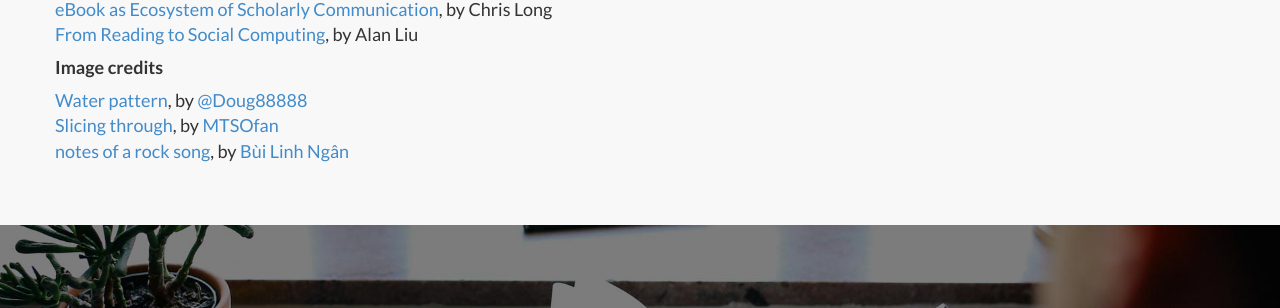
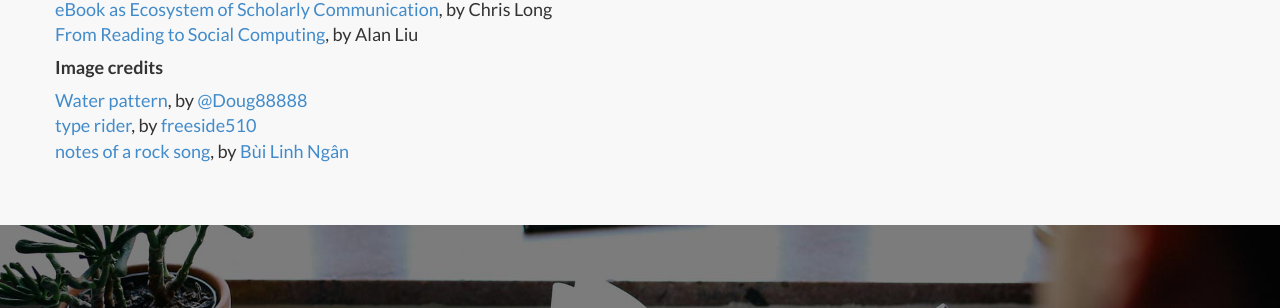
Before and after one commit to HybridPedagogyPublishing/HybridPedagogyPublishing.github.io, a Jekyll site: the page built from about.md, in a window 1280 px wide and 900 px high, scrolled down 1187 px. Shown: the part 231-539 px from the top of the window. Built offline with Jekyll 4.4.1, drawn with Linux system fonts in a browser that asks for light colours; nearby versions of some CDN libraries; library files that are not in the unit come from our copies.

Commit message:
typehack image

```diff
--- a/_posts/2015-01-04-about.markdown
+++ b/_posts/2015-01-04-about.markdown
@@ -1,6 +1,6 @@
 ---
 layout: default
-img: slicing.jpg
+img: typehack.jpg
 category: Services
 title: About Hybrid Pedagogy Publishing
 description: |
--- a/about.md
+++ b/about.md
@@ -27,5 +27,5 @@
 #### Image credits
 
 [Water pattern](https://www.flickr.com/photos/doug88888/5891638442/), by [@Doug88888](https://www.flickr.com/photos/doug88888/)
-[Slicing through](https://www.flickr.com/photos/mtsofan/3849443997), by [MTSOfan](https://www.flickr.com/photos/mtsofan/)
+[type rider](https://www.flickr.com/photos/freeside/2402898188), by [freeside510](https://www.flickr.com/photos/freeside/)
 [notes of a rock song](https://www.flickr.com/photos/linhngan/3101950593/), by [Bùi Linh Ngân](https://www.flickr.com/photos/linhngan/)
```
Also changed, not shown: img/services/typehack.jpg (added).
